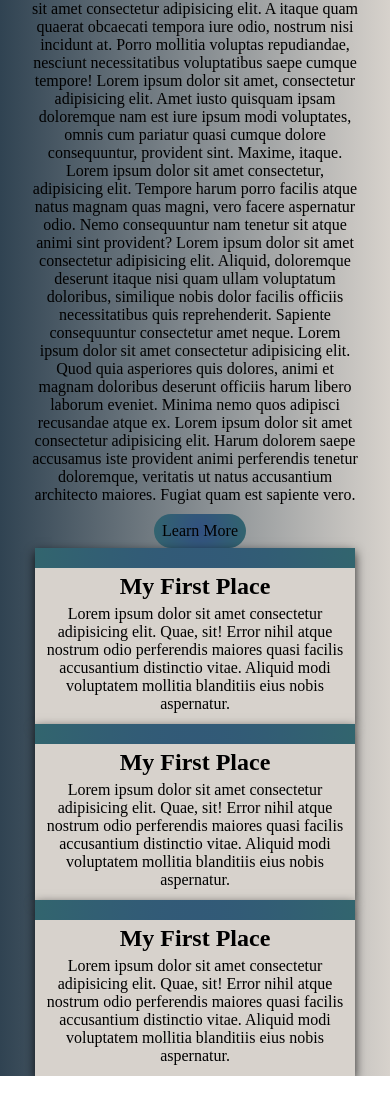
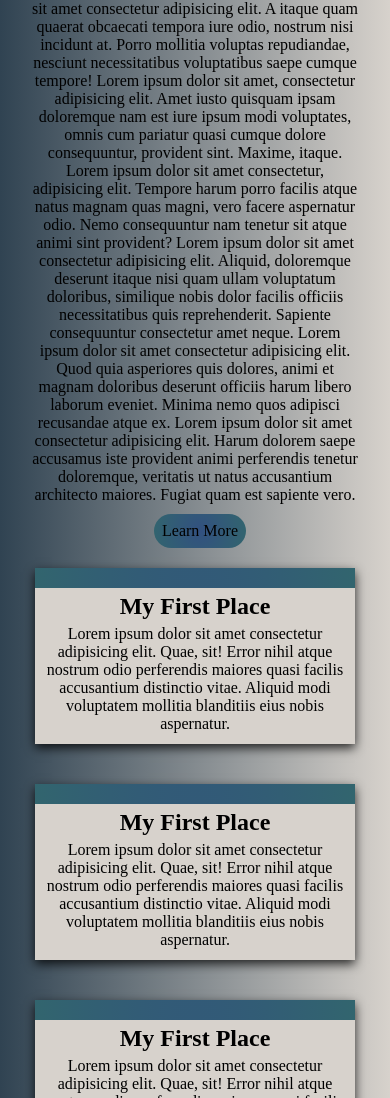
Before and after one commit to sukanta022/Travel-Blog, a plain HTML site: page index.html in a window 390 px wide. Shown: the part 718-1816 px from the top of the page. Before the commit the page ends 1794 px from the top, so only its background shows below. Drawn offline with Linux system fonts and the light colour scheme.

Commit message:
added card gap for responsive purpose

```diff
--- a/style.css
+++ b/style.css
@@ -72,7 +72,7 @@ body{
     text-align: center;
     justify-content: center;
     align-items: center;
-
+    margin-bottom: 20px;
 }
 
 .blog-head{
@@ -107,7 +107,10 @@ body{
     justify-content: space-around;
     align-items: center;
     width: 100%;
-    height: 350px;
+    height: 330px;
+    gap: 40px;
+
+
 }
 .visit-place{
     width: 320px;
```
